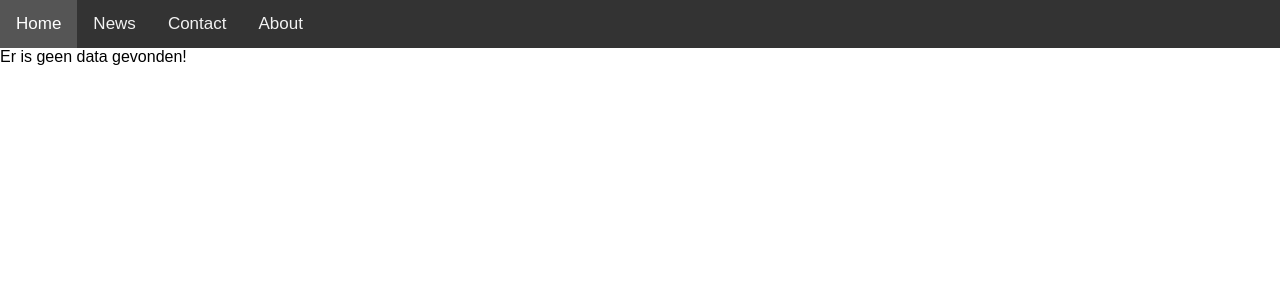
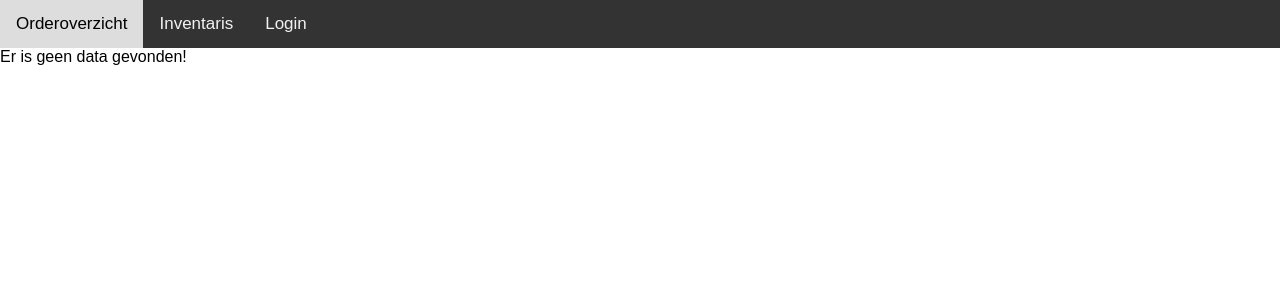
Before and after one commit to MaartenVanNimwegen/CCS, a PHP site: page /webshop.php in a window 1280 px wide. Shown: the top 300 px of the page. Run offline with PHP 8.4, Linux system fonts and the light colour scheme; data that the repository does not hold is empty.

Commit message:
webshop word op de index pagina weergegeven

```diff
--- a/header.php
+++ b/header.php
@@ -8,10 +8,9 @@
 <body>
 
     <div class="topnav" id="myTopnav">
-        <a href="#" class="active">Home</a>
-        <a href="#">News</a>
-        <a href="#">Contact</a>
-        <a href="#">About</a>
+        <a href="#">Orderoverzicht</a>
+        <a href="#">Inventaris</a>
+        <a href="#">Login</a>
         <a href="javascript:void(0);" class="icon"  onclick="myFunction()">
         <i class="fa fa-bars"></i>
         </a>
--- a/index.php
+++ b/index.php
@@ -1,2 +1,6 @@
 <?php
-include 'header.php';
+
+    include 'header.php';
+    include 'webshop.php';
+
+?>
```
